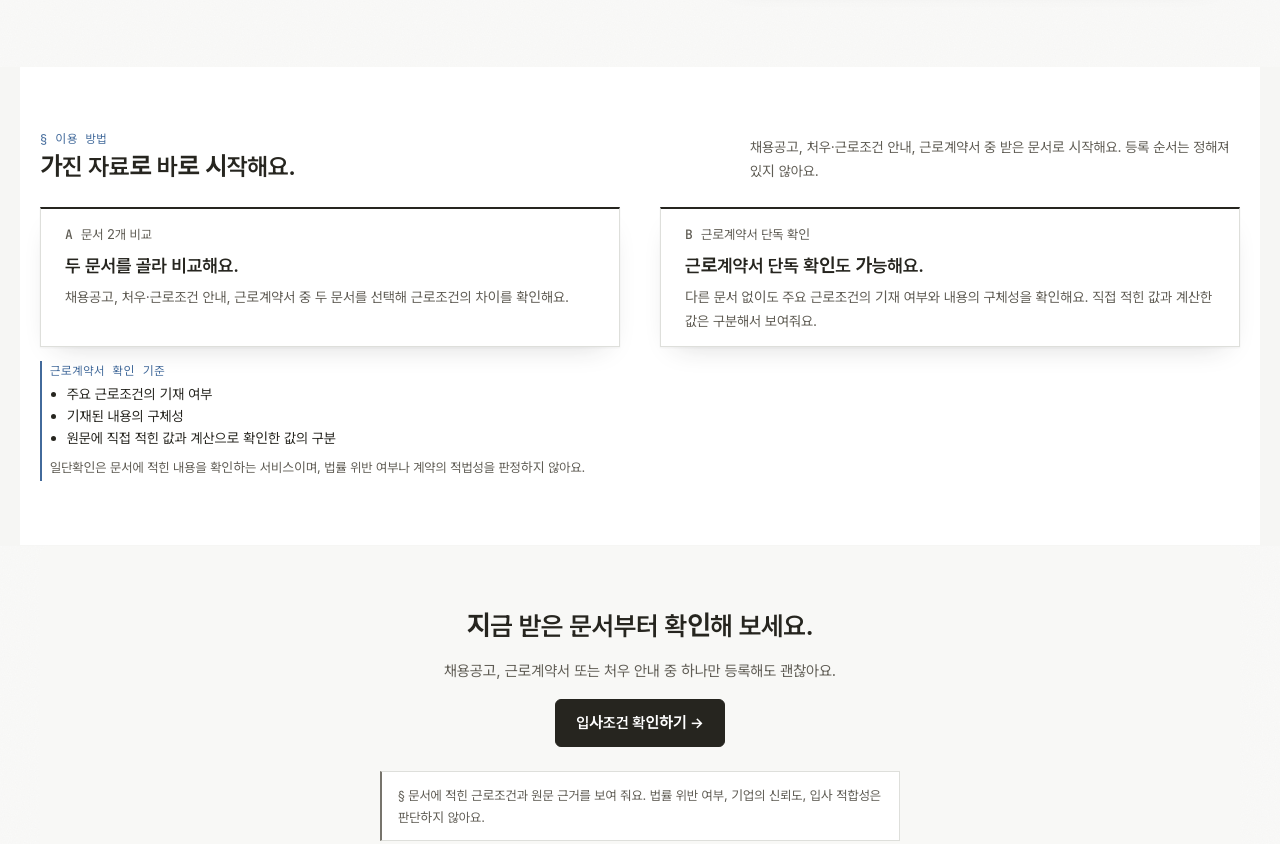
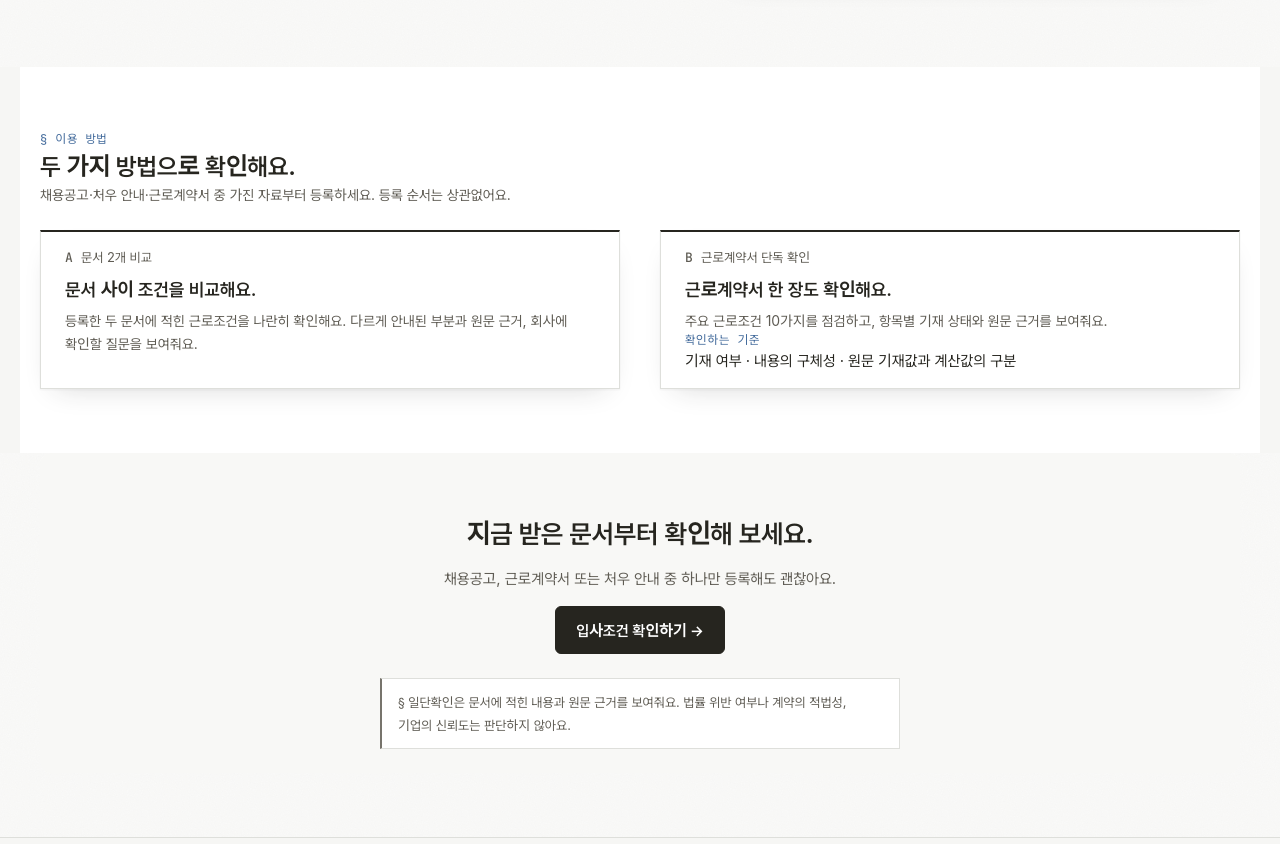
Before and after one commit to dbduddms39-droid/test, a website with bundled scripts: page public/index.html in a window 1280 px wide. Shown: the part 560-1404 px from the top of the page. Built offline with nearby package versions, Linux system fonts and the light colour scheme; files whose address does not match are found by name; a web font is replaced by a local one.

Commit message:
Simplify landing workflow copy and move contract checks into contract card

```diff
--- a/public/index.html
+++ b/public/index.html
@@ -63,31 +63,26 @@
         <div class="band-head">
           <div>
             <p class="mono-meta">§ 이용 방법</p>
-            <h2 id="flow-title">가진 자료로 바로 시작해요.</h2>
+            <h2 id="flow-title">두 가지 방법으로 확인해요.</h2>
+            <p class="muted landing-flow-intro">채용공고·처우 안내·근로계약서 중 가진 자료부터 등록하세요. 등록 순서는 상관없어요.</p>
           </div>
-          <p class="muted">채용공고, 처우·근로조건 안내, 근로계약서 중 받은 문서로 시작해요. 등록 순서는 정해져 있지 않아요.</p>
         </div>
         <ul class="flow-docs use-cards">
           <li class="flow-doc use-card">
             <p class="flow-doc-type"><span class="mono-index">A</span> 문서 2개 비교</p>
-            <h3 class="use-card-title">두 문서를 골라 비교해요.</h3>
-            <p class="use-card-body">채용공고, 처우·근로조건 안내, 근로계약서 중 두 문서를 선택해 근로조건의 차이를 확인해요.</p>
+            <h3 class="use-card-title">문서 사이 조건을 비교해요.</h3>
+            <p class="use-card-body">등록한 두 문서에 적힌 근로조건을 나란히 확인해요. 다르게 안내된 부분과 원문 근거, 회사에 확인할 질문을 보여줘요.</p>
           </li>
           <li class="flow-doc use-card">
             <p class="flow-doc-type"><span class="mono-index">B</span> 근로계약서 단독 확인</p>
-            <h3 class="use-card-title">근로계약서 단독 확인도 가능해요.</h3>
-            <p class="use-card-body">다른 문서 없이도 주요 근로조건의 기재 여부와 내용의 구체성을 확인해요. 직접 적힌 값과 계산한 값은 구분해서 보여줘요.</p>
+            <h3 class="use-card-title">근로계약서 한 장도 확인해요.</h3>
+            <p class="use-card-body">주요 근로조건 10가지를 점검하고, 항목별 기재 상태와 원문 근거를 보여줘요.</p>
+            <div class="use-card-criteria" id="landing-criteria">
+              <p class="mono-meta">확인하는 기준</p>
+              <p>기재 여부 · 내용의 구체성 · 원문 기재값과 계산값의 구분</p>
+            </div>
           </li>
         </ul>
-        <div class="margin-note use-together" id="landing-criteria">
-          <p class="mono-meta">근로계약서 확인 기준</p>
-          <ul class="criteria-list">
-            <li>주요 근로조건의 기재 여부</li>
-            <li>기재된 내용의 구체성</li>
-            <li>원문에 직접 적힌 값과 계산으로 확인한 값의 구분</li>
-          </ul>
-          <p class="muted">일단확인은 문서에 적힌 내용을 확인하는 서비스이며, 법률 위반 여부나 계약의 적법성을 판정하지 않아요.</p>
-        </div>
       </section>
 
       <!-- 3. 마지막 CTA + 체험용 가상 문서 다운로드 (파일이 있을 때만 표시) -->
@@ -104,7 +99,7 @@
           <button type="button" class="btn-text sample-zip" id="sample-zip">전체 다운로드</button>
           <p class="muted small" id="sample-status" role="status" aria-live="polite"></p>
         </div>
-        <p class="disclaimer">§ 문서에 적힌 근로조건과 원문 근거를 보여 줘요. 법률 위반 여부, 기업의 신뢰도, 입사 적합성은 판단하지 않아요.</p>
+        <p class="disclaimer">§ 일단확인은 문서에 적힌 내용과 원문 근거를 보여줘요. 법률 위반 여부나 계약의 적법성, 기업의 신뢰도는 판단하지 않아요.</p>
       </section>
     </section>
 
```
